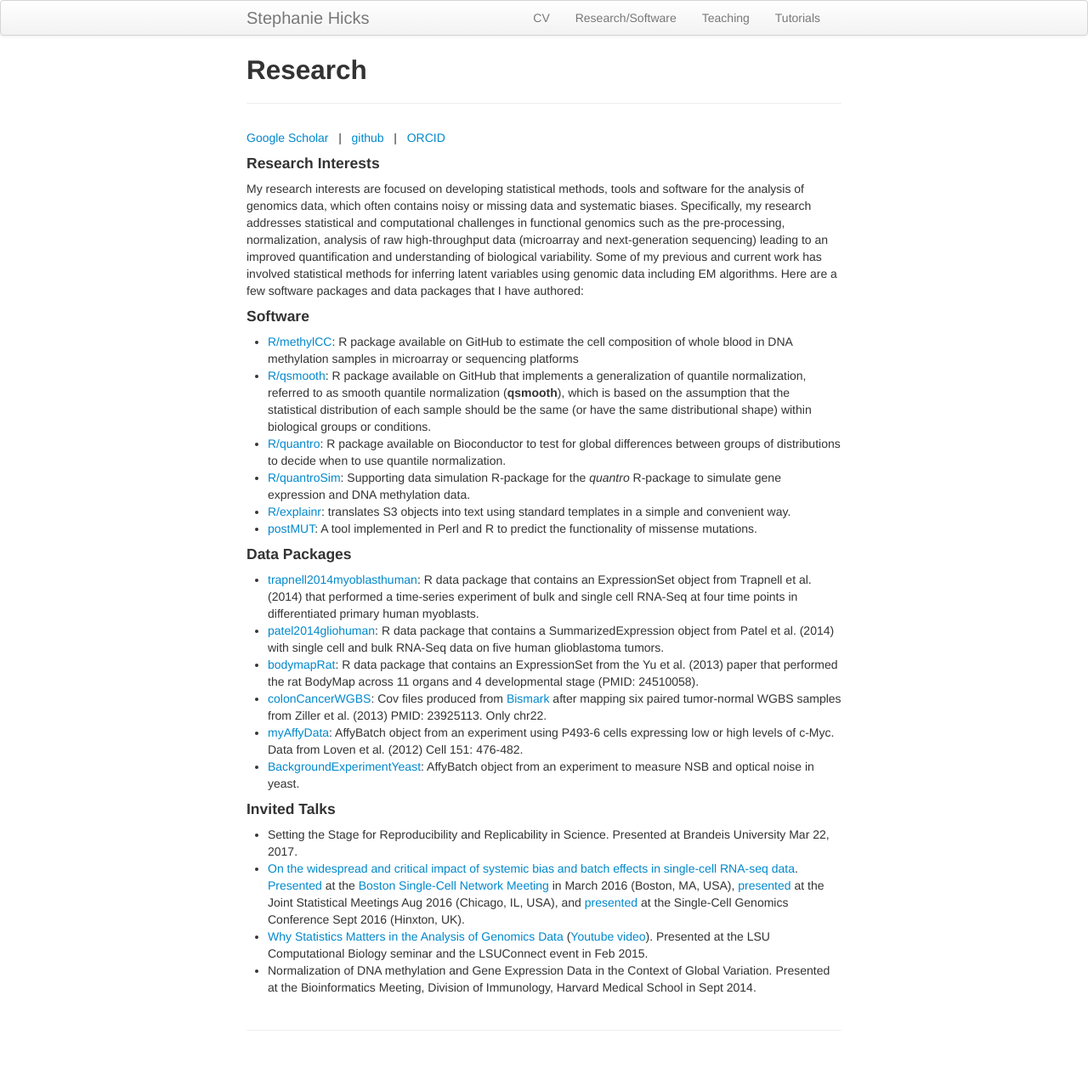
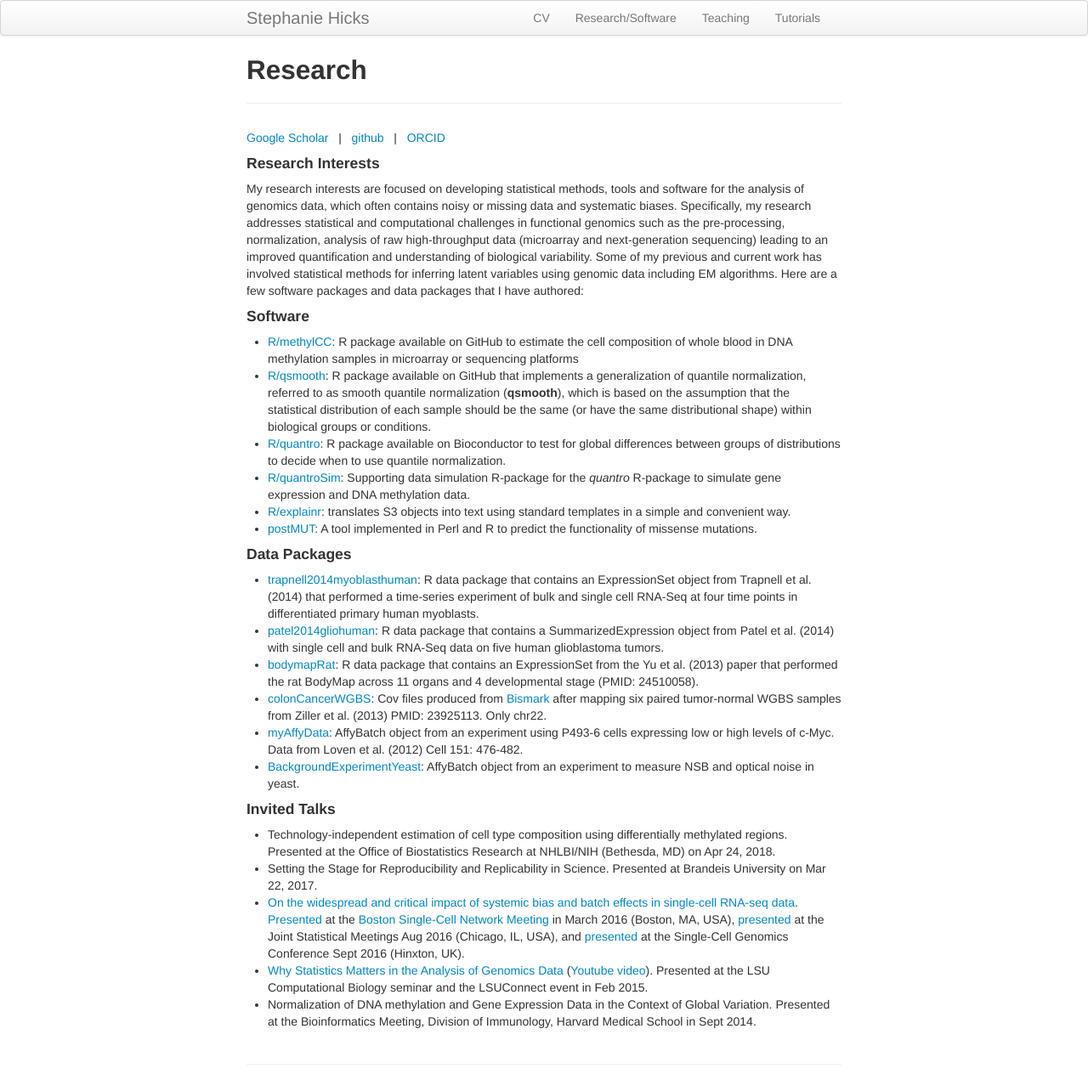
Before and after one commit to jmcgread/stephaniehicks.github.io, a Jekyll site: the page built from pages/research.md, in a window 1280 px wide. Shown: the whole page at 85% size. Built offline with Jekyll 4.4.1, drawn with Linux system fonts in a browser that asks for light colours; before the commit the page ends 1244 px from its top, so only the background shows below that.

Commit message:
added NHLBI talk

```diff
--- a/pages/research.md
+++ b/pages/research.md
@@ -31,7 +31,8 @@ to simulate gene expression and DNA methylation data.
 - [BackgroundExperimentYeast](https://github.com/stephaniehicks/BackgroundExperimentYeast): AffyBatch object from an experiment to measure NSB and optical noise in yeast.
 
 #### Invited Talks
-- Setting the Stage for Reproducibility and Replicability in Science. Presented at Brandeis University Mar 22, 2017.
+- Technology-independent estimation of cell type composition using differentially methylated regions. Presented at the Office of Biostatistics Research at NHLBI/NIH (Bethesda, MD) on Apr 24, 2018.
+- Setting the Stage for Reproducibility and Replicability in Science. Presented at Brandeis University on Mar 22, 2017.
 - [On the widespread and critical impact of systemic bias and batch effects in single-cell RNA-seq data](https://speakerdeck.com/stephaniehicks/towards-progress-in-batch-effects-and-biases-in-single-cell-rna-seq-data). [Presented](http://hsci.harvard.edu/event/widespread-and-critical-impact-systemic-bias-and-batch-effects-single-cell-rna-seq-data?delta=0) at the [Boston Single-Cell Network Meeting](http://www.singlecellnetwork.org) in March 2016 (Boston, MA, USA), [presented](https://www.amstat.org/meetings/jsm/2016/onlineprogram/MainSearchResults.cfm) at the Joint Statistical Meetings Aug 2016 (Chicago, IL, USA), and [presented](https://coursesandconferences.wellcomegenomecampus.org/events/item.aspx?e=596) at the Single-Cell Genomics Conference Sept 2016 (Hinxton, UK).
 - [Why Statistics Matters in the Analysis of Genomics Data](https://speakerdeck.com/stephaniehicks/why-statistics-matters-in-the-analysis-of-genomics-data) ([Youtube video](https://www.youtube.com/watch?v=3EVtJPz4kCI)). Presented at the LSU Computational Biology seminar and the LSUConnect event in Feb 2015.
 - Normalization of DNA methylation and Gene Expression Data in the Context of Global Variation. Presented at the Bioinformatics Meeting, Division of Immunology, Harvard Medical School in Sept 2014.
```
Also changed, not shown: 2 other files.
